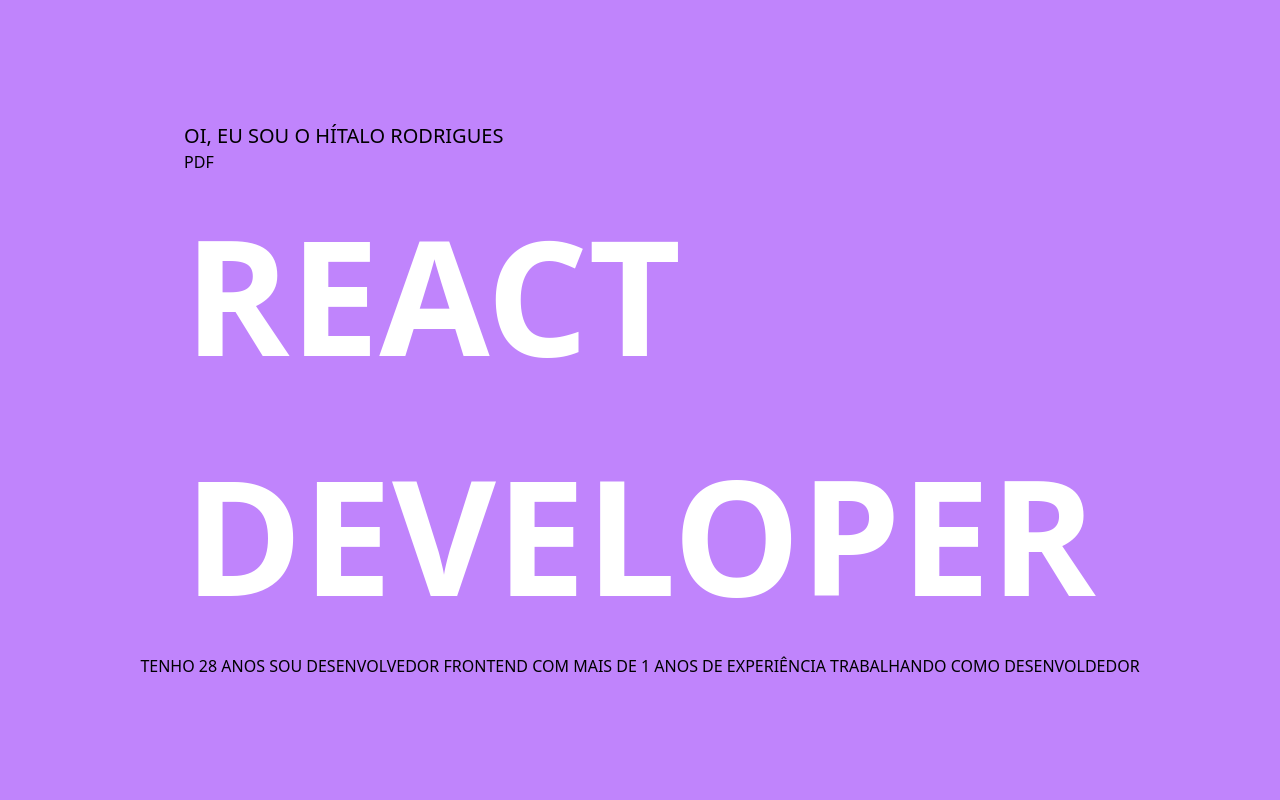
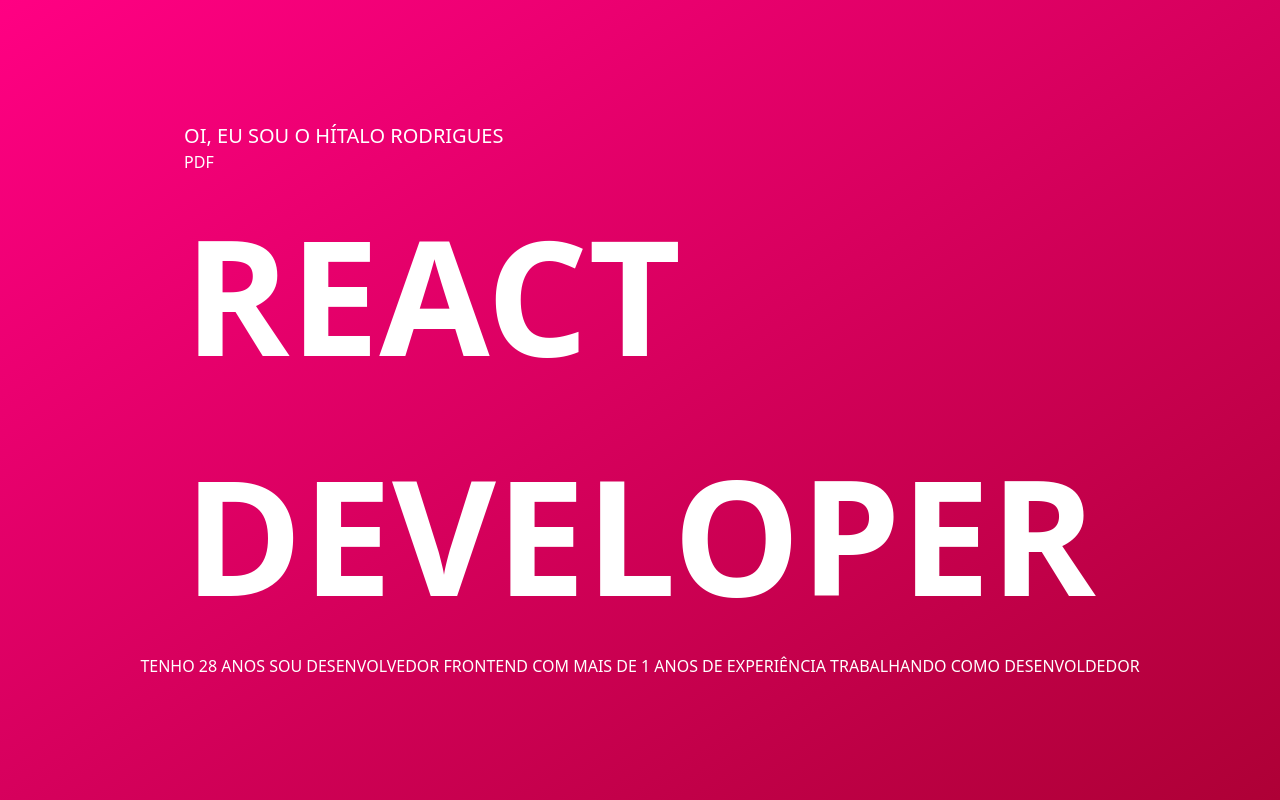
Before and after one commit to Hzimr/Hzimr.github.io, a Next.js app: page / in a window 1280 px wide. Shown: the top 800 px of the page. Built offline with nearby package versions, Linux system fonts and the light colour scheme.

Commit message:
styles: new style home

```diff
--- a/src/app/page.tsx
+++ b/src/app/page.tsx
@@ -4,12 +4,19 @@ export default function Home() {
   return (
     <div className="flex w-screen flex-col items-center justify-center">
       <main className="w-screen">
-        <div className="flex justify-center bg-purple-400">
+        <div className="flex justify-center bg-gradient-to-br from-[#ff0083] to-[#ae0036]">
           <DefaultLayout>
             <div className="">
-              <p className="text-xl">OI, EU SOU O HÍTALO RODRIGUES</p>
+              <p className="text-xl text-white">
+                OI, EU SOU O HÍTALO RODRIGUES
+              </p>
 
-              <a href="/pdf.pdf" target="_blank" rel="noreferrer">
+              <a
+                href="/pdf.pdf"
+                target="_blank"
+                rel="noreferrer"
+                className="text-white"
+              >
                 PDF
               </a>
 
@@ -19,13 +26,13 @@ export default function Home() {
               </div>
               <h1 className="text-[10rem] font-bold text-white">DEVELOPER</h1>
             </div>
-            <p>
+            <p className="text-white">
               TENHO 28 ANOS SOU DESENVOLVEDOR FRONTEND COM MAIS DE 1 ANOS DE
               EXPERIÊNCIA TRABALHANDO COMO DESENVOLDEDOR{' '}
             </p>
           </DefaultLayout>
         </div>
-        <div className="flex w-screen justify-center bg-blue-700">
+        <div className="flex w-screen justify-center bg-gradient-to-r from-[#161129] to-[#060F23]">
           <DefaultLayout>
             <div className=""></div>
           </DefaultLayout>
```
